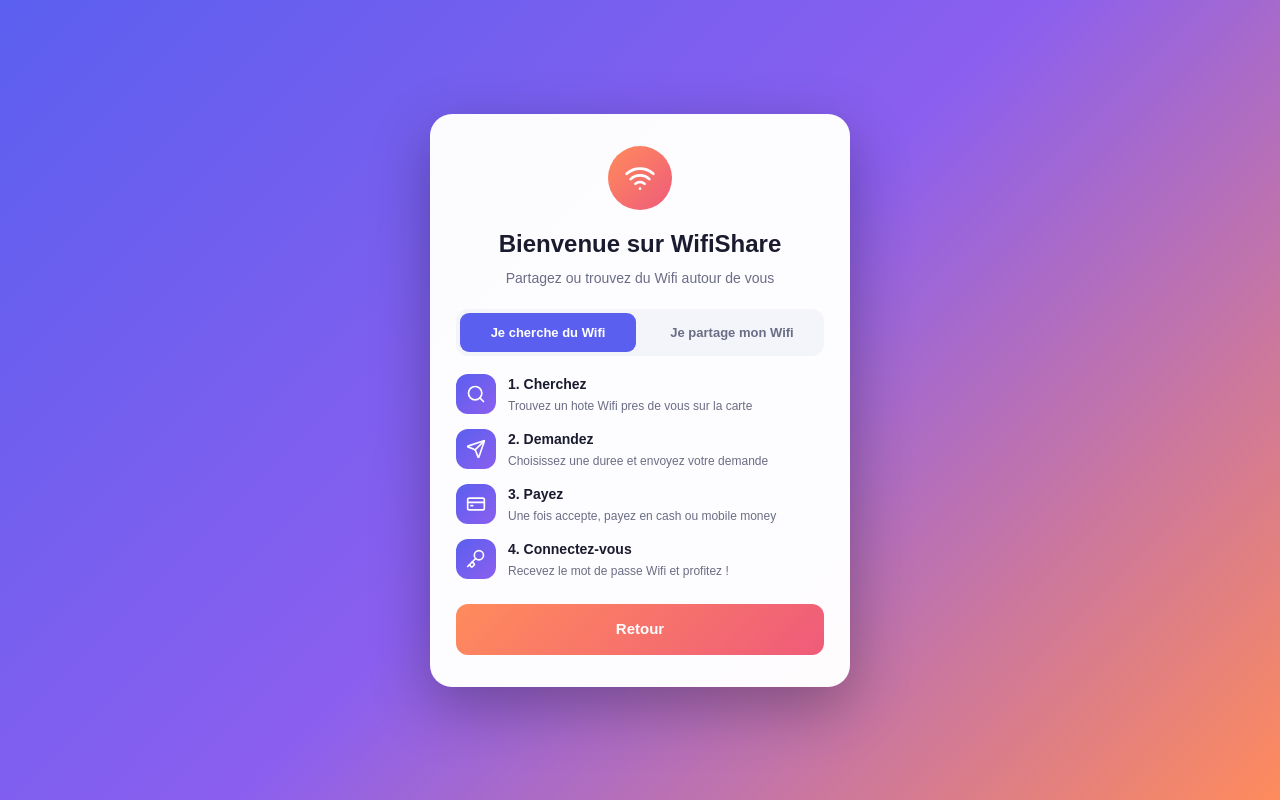
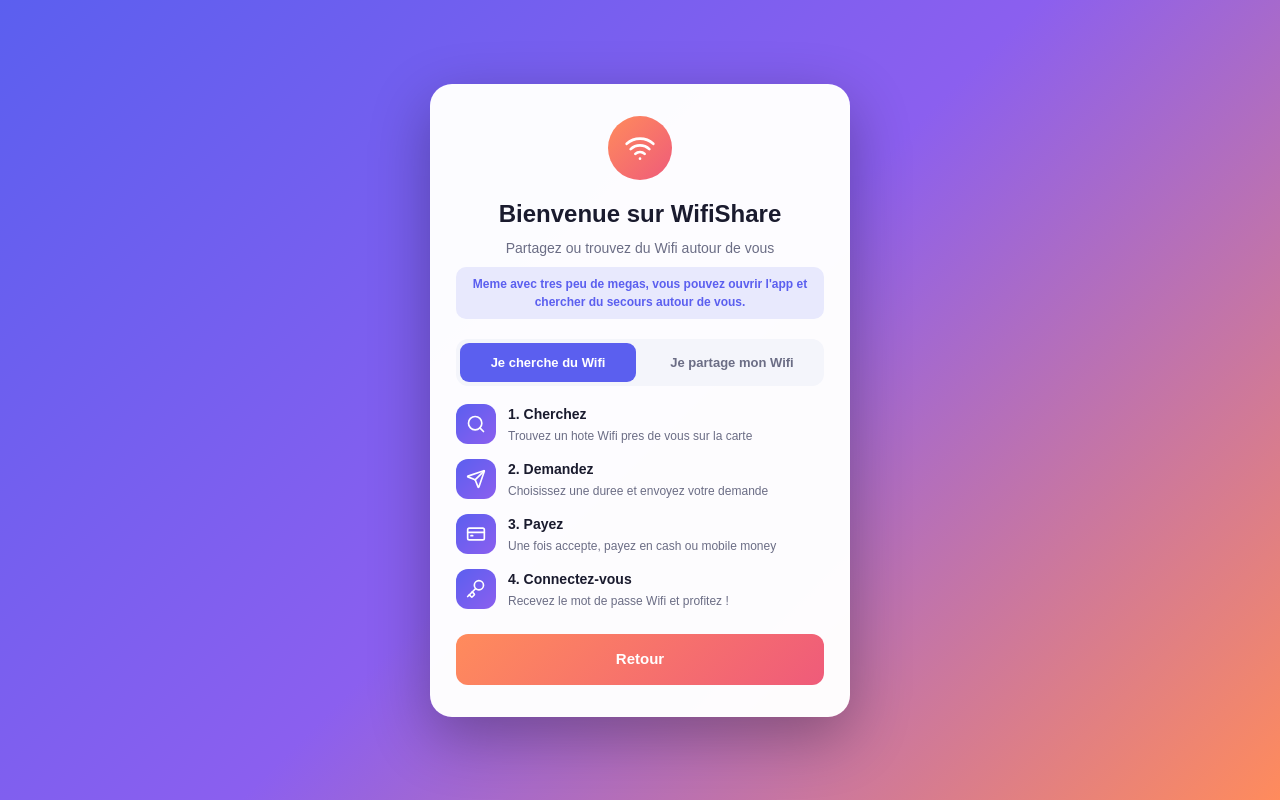
Before and after one commit to victorbabu7/wifishare, a React (Vite) app: page / in a window 1280 px wide. Both pictures are taken after a click on the button "Comment ca fonctionne ?". Built offline with nearby package versions, Linux system fonts and the light colour scheme.

Commit message:
Message rassurant sur consommation data faible

```diff
--- a/src/components/Intro.jsx
+++ b/src/components/Intro.jsx
@@ -28,6 +28,7 @@
         </div>
         <h1 style={styles.title}>Bienvenue sur WifiShare</h1>
         <p style={styles.subtitle}>Partagez ou trouvez du Wifi autour de vous</p>
+        <p style={styles.dataNote}>Meme avec tres peu de megas, vous pouvez ouvrir l'app et chercher du secours autour de vous.</p>
 
         <div style={styles.tabs}>
           <button onClick={() => setTab("client")} style={tab==="client" ? styles.tabActive : styles.tab}>Je cherche du Wifi</button>
@@ -77,7 +78,8 @@
     margin: "0 auto 16px",
   },
   title: { textAlign: "center", fontSize: 24, fontWeight: 800, color: "#1A1B2E", margin: "0 0 6px" },
-  subtitle: { textAlign: "center", fontSize: 14, color: "#6B6D85", margin: "0 0 20px" },
+  subtitle: { textAlign: "center", fontSize: 14, color: "#6B6D85", margin: "0 0 8px" },
+  dataNote: { textAlign: "center", fontSize: 12, color: "#5B5FEF", fontWeight: 600, margin: "0 0 20px", background:"#E8E9FD", padding:"8px 12px", borderRadius:10 },
   tabs: { display: "flex", gap: 8, background: "#F4F5FB", borderRadius: 12, padding: 4 },
   tab: { flex: 1, padding: "10px 8px", border: "none", background: "transparent", borderRadius: 9, fontSize: 13, fontWeight: 600, color: "#6B6D85", cursor: "pointer" },
   tabActive: { flex: 1, padding: "10px 8px", border: "none", background: "#5B5FEF", borderRadius: 9, fontSize: 13, fontWeight: 700, color: "#fff", cursor: "pointer" },
```
